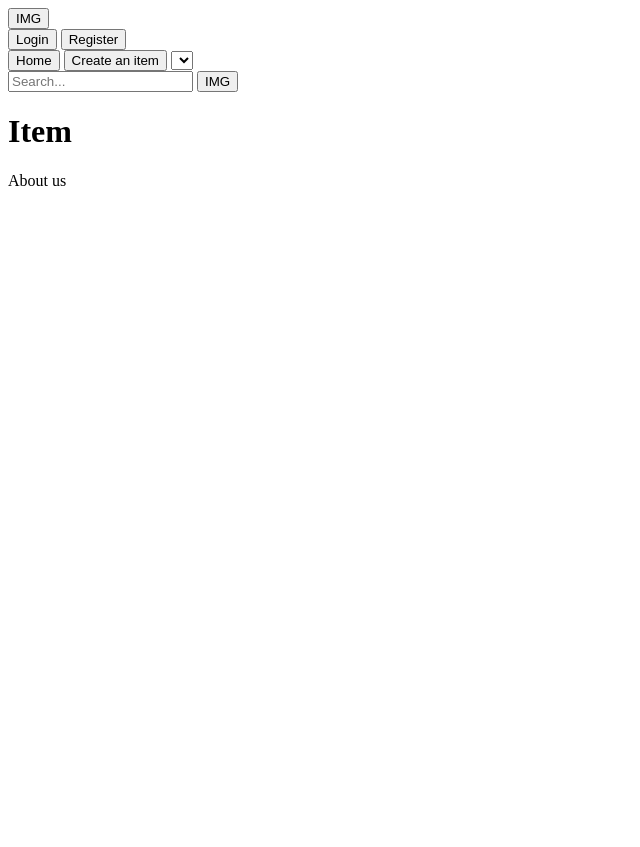
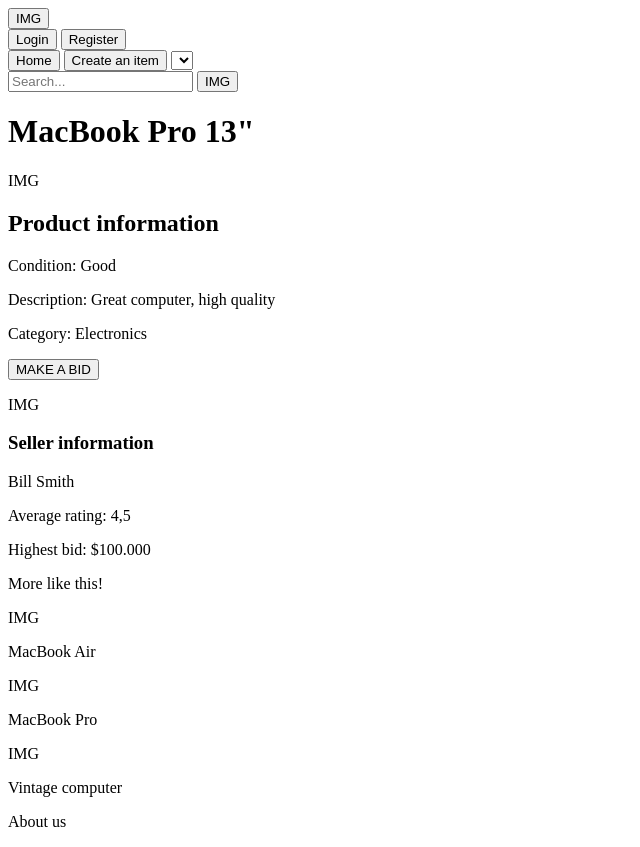
Before and after one commit to birnarunkarls/FireSale, a Django app: page /item/ in a window 1280 px wide. Shown: the whole page, without its empty margins (0-640 px from the left). Before the commit the page ends 186 px from the top, so only its background shows below. Run offline with Django 4.2, Linux system fonts and the light colour scheme; lists and menus that the app fills with data are empty.

Commit message:
buid til html fyrir item og create item

```diff
--- a/templates/item/item.html
+++ b/templates/item/item.html
@@ -2,6 +2,59 @@
 
 {% block content %}
 
-    <h1>Item</h1>
+    <h1>MacBook Pro 13"</h1>
+    <div>
+        <div id="img_comp">
+            <p>IMG</p>
+        </div>
+        <div class="productInfoBox">
+            <div class="productInfo">
+                <h2>Product information</h2>
+                <p>Condition: Good</p>
+                <p>Description: Great computer, high quality</p>
+                <p>Category: Electronics</p>
+            </div>
+            <div class="makeABid">
+                <button id="make_a_bid_button">MAKE A BID</button>
+            </div>
+        </div>
+        <div class="sellerInfoBox">
+            <div class="seller">
+                <div id="img_seller">
+                    <p>IMG</p>
+                </div>
+                <div class="sellerInfo">
+                    <h3>Seller information</h3>
+                    <p>Bill Smith</p>
+                    <p>Average rating: 4,5</p>
+                </div>
+            </div>
+            <div class="highestBid">
+                <p>Highest bid: $100.000</p>
+            </div>
+        </div>
+        <div class="moreLikeThisBox">
+            <div class="moreLikeThis">
+                <p>More like this!</p>
+            </div>
+            <div class="moreLikeThisItems">
+                <div id="more_like_this_macbook_air">
+                    <p>IMG</p>
+                    <p>MacBook Air</p>
+                </div>
+                <div id="more_like_this_macbook_pro">
+                    <p>IMG</p>
+                    <p>MacBook Pro</p>
+                </div>
+                <div id="more_like_this_vintage">
+                    <p>IMG</p>
+                    <p>Vintage computer</p>
+                </div>
+            </div>
+        </div>
+
+    </div>
+
+
 
 {% endblock %}
```
Also changed, not shown: templates/item/create_item.html (+25 -1 lines).
